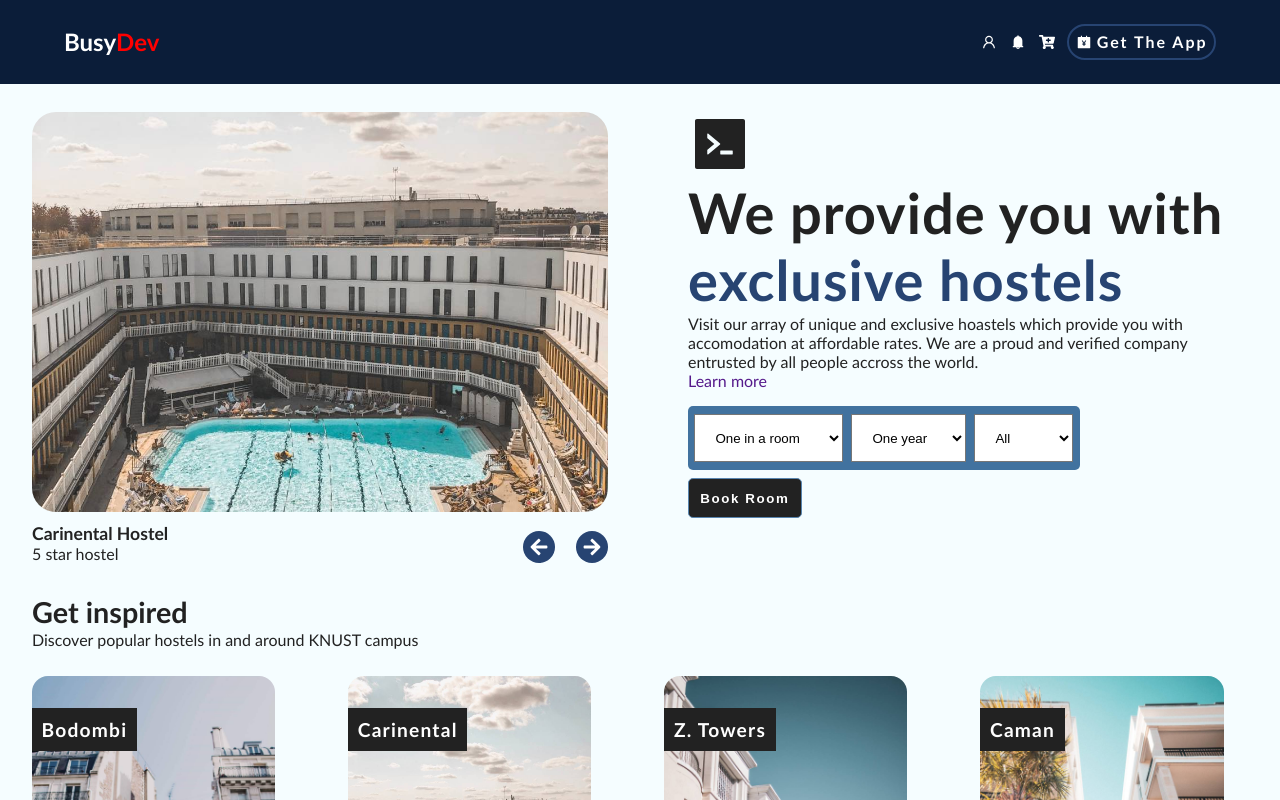
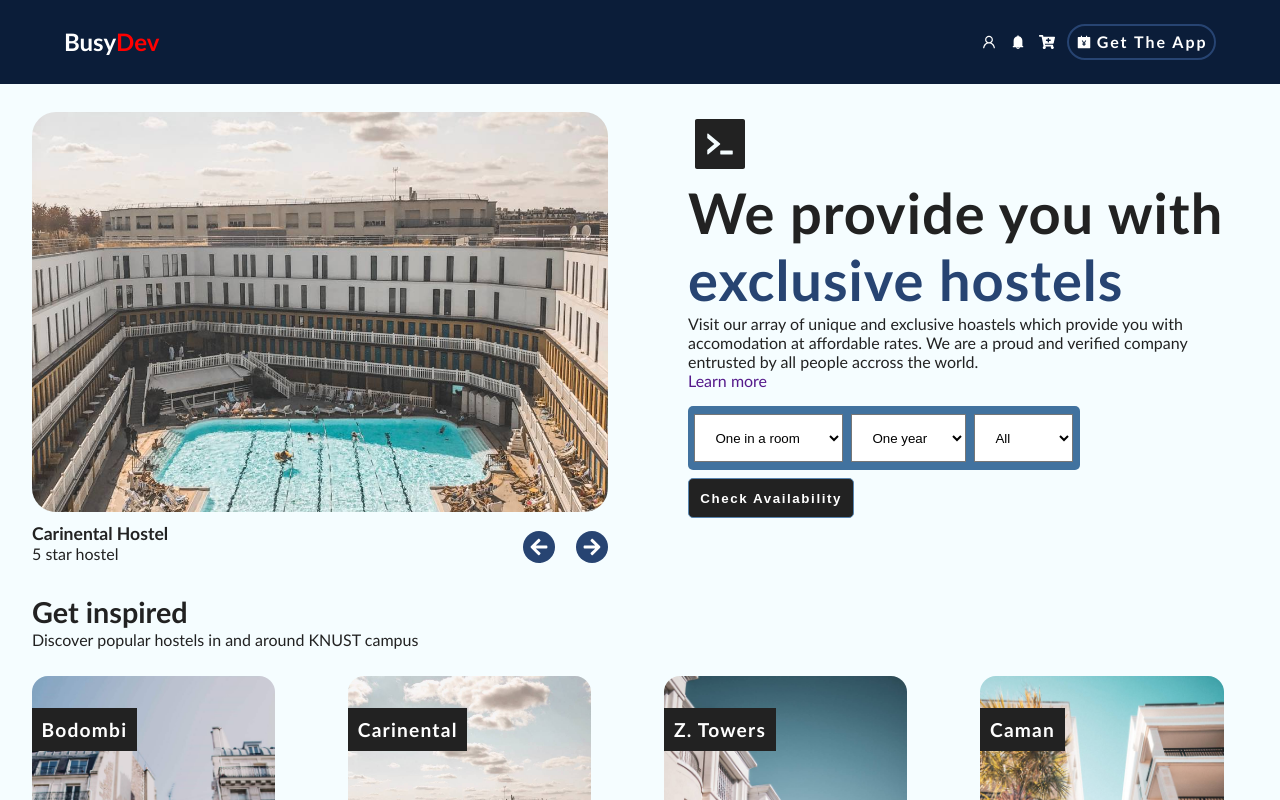
Before and after one commit to MrEben/Hostels-Project, a React (Vite) app: page / in a window 1280 px wide. Shown: the top 800 px of the page. Built offline with nearby package versions, Linux system fonts and the light colour scheme.

Commit message:
updated header ui to include text animations

```diff
--- a/src/components/gallery/gallery.css
+++ b/src/components/gallery/gallery.css
@@ -7,6 +7,9 @@
   display: grid;
   grid-template-columns: 20% 20% 20% 20%;
   gap: 3% 6%;
+}
+#gallery {
+  scroll-margin-top: 6rem;
 }
 .gallery .gallery-innerbox {
   position: relative;
--- a/src/components/header/Header.jsx
+++ b/src/components/header/Header.jsx
@@ -3,7 +3,6 @@ import { FaArrowLeft, FaArrowRight } from "react-icons/fa"; // Import arrow icon
 import "swiper/css";
 import "./header.css";
 import { AiFillCode } from "react-icons/ai";
-import { hostels } from "./data";
 import Gallery from "../gallery/Gallery";
 import Card from "../ui/card";
 import Discover from "../discover/Discover";
@@ -70,7 +69,7 @@ const Header = () => {
           <BookingPanel />
 
           <Link to="search">
-            <button className="btn">Book Room</button>
+            <button className="btn">Check Availability</button>
           </Link>
         </div>
       </header>
--- a/src/components/header/header.css
+++ b/src/components/header/header.css
@@ -77,7 +77,16 @@ header .header-right svg {
 header .header-right h1 {
   letter-spacing: 1px;
   font-size: 3.5rem;
+  animation: slideInFromTop 1s cubic-bezier(0.68, -0.55, 0.265, 1.55);
   font-weight: 900;
+}
+@keyframes slideInFromLeft {
+  0% {
+    transform: translateX(-100%);
+  }
+  100% {
+    transform: translateX(0);
+  }
 }
 header .header-right span {
   color: var(--clr-dark-blue);
@@ -150,9 +159,8 @@ header .header-right .btn:hover {
     /* height: 4rem; */
     width: fit-content;
     display: flex;
-
     gap: 0.5rem;
-    padding: 0.5rem 0.2rem;
+    /* padding: 0.2rem 0.2rem; */
     border-radius: var(--radius);
     margin-top: 1rem;
   }
```
